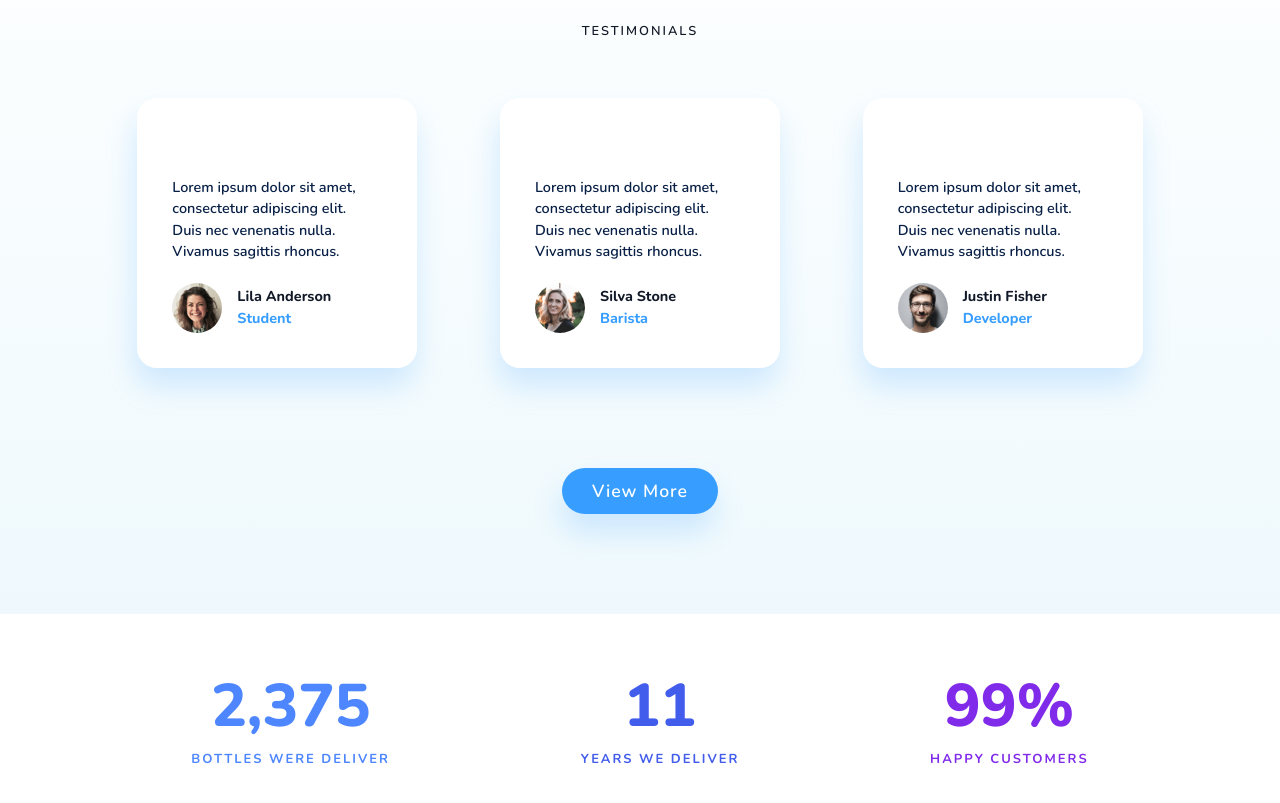
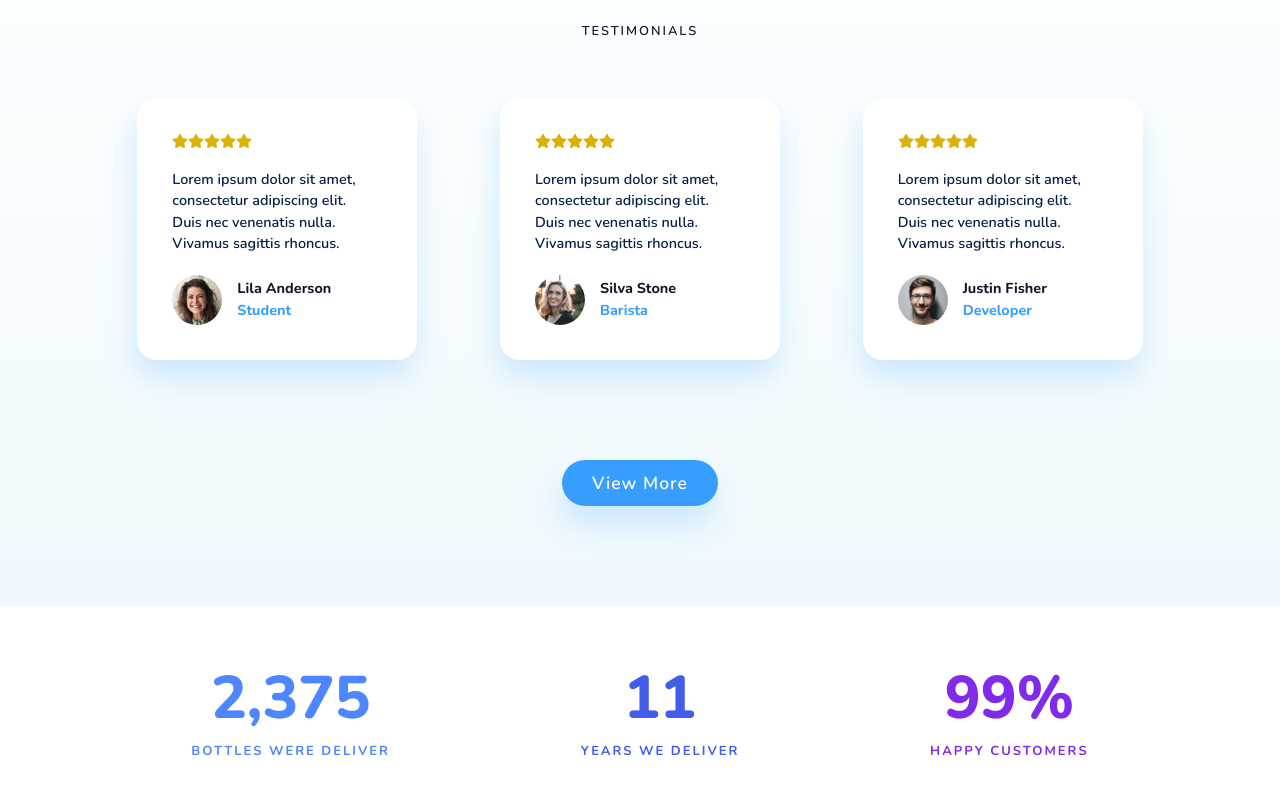
Before and after one commit to Kennyabby/Jazmyneng, a React (Vite) app: page / in a window 1280 px wide. Shown: the part 3861-4664 px from the top of the page. Built offline with nearby package versions, Linux system fonts and the light colour scheme.

Commit message:
some changes

```diff
--- a/src/components/Main.tsx
+++ b/src/components/Main.tsx
@@ -1,4 +1,5 @@
 import React from 'react'
+
 import gfnWater from '../assets/images/water-composition.png'
 import gfnTruck from '../assets/images/truck.png'
 import gfnSaveWater from '../assets/images/save-water.png'
@@ -13,6 +14,7 @@ import glass from '../assets/images/glass-1-1.png'
 import certificate from '../assets/images/certification-1-1.png'
 import tpimg from '../assets/images/rohit-tandon-9wg5jCEPBsw-unsplash-1-1536x1018.png'
 
+import { FaStar } from "react-icons/fa";
 import cient1 from '../assets/images/client1.png'
 import cient2 from '../assets/images/client2.png'
 import cient3 from '../assets/images/client3.png'
@@ -134,7 +136,13 @@ export default function Main() {
                 </div>
                 <div className='client-list'>
                     <div className='client-card'>
-                        <div className='client-card-rating'></div>
+                        <div className='client-card-rating'>
+                            <FaStar/>
+                            <FaStar/>
+                            <FaStar/>
+                            <FaStar/>
+                            <FaStar/>
+                        </div>
                         <div className='client-card-content'>
                         Lorem ipsum dolor sit amet, consectetur adipiscing elit. Duis nec venenatis nulla. Vivamus sagittis rhoncus.
                         </div>
@@ -147,7 +155,13 @@ export default function Main() {
                         </div>
                     </div>
                     <div className='client-card'>
-                        <div className='client-card-rating'></div>
+                        <div className='client-card-rating'>
+                            <FaStar/>
+                            <FaStar/>
+                            <FaStar/>
+                            <FaStar/>
+                            <FaStar/>
+                        </div>
                         <div className='client-card-content'>
                         Lorem ipsum dolor sit amet, consectetur adipiscing elit. Duis nec venenatis nulla. Vivamus sagittis rhoncus.
                         </div>
@@ -160,7 +174,13 @@ export default function Main() {
                         </div>
                     </div>
                     <div className='client-card'>
-                        <div className='client-card-rating'></div>
+                        <div className='client-card-rating'>
+                            <FaStar/>
+                            <FaStar/>
+                            <FaStar/>
+                            <FaStar/>
+                            <FaStar/>
+                        </div>
                         <div className='client-card-content'>
                         Lorem ipsum dolor sit amet, consectetur adipiscing elit. Duis nec venenatis nulla. Vivamus sagittis rhoncus.
                         </div>
--- a/src/index.css
+++ b/src/index.css
@@ -490,6 +490,10 @@ body {
   box-shadow: var(--box-shadow);
   gap: 20px;
 }
+.client-card-rating{
+  display: flex;
+  color: rgb(219, 178, 11)
+}
 .client-card-content{
   color: var(--title-color);
   font-size: .9em;
```
